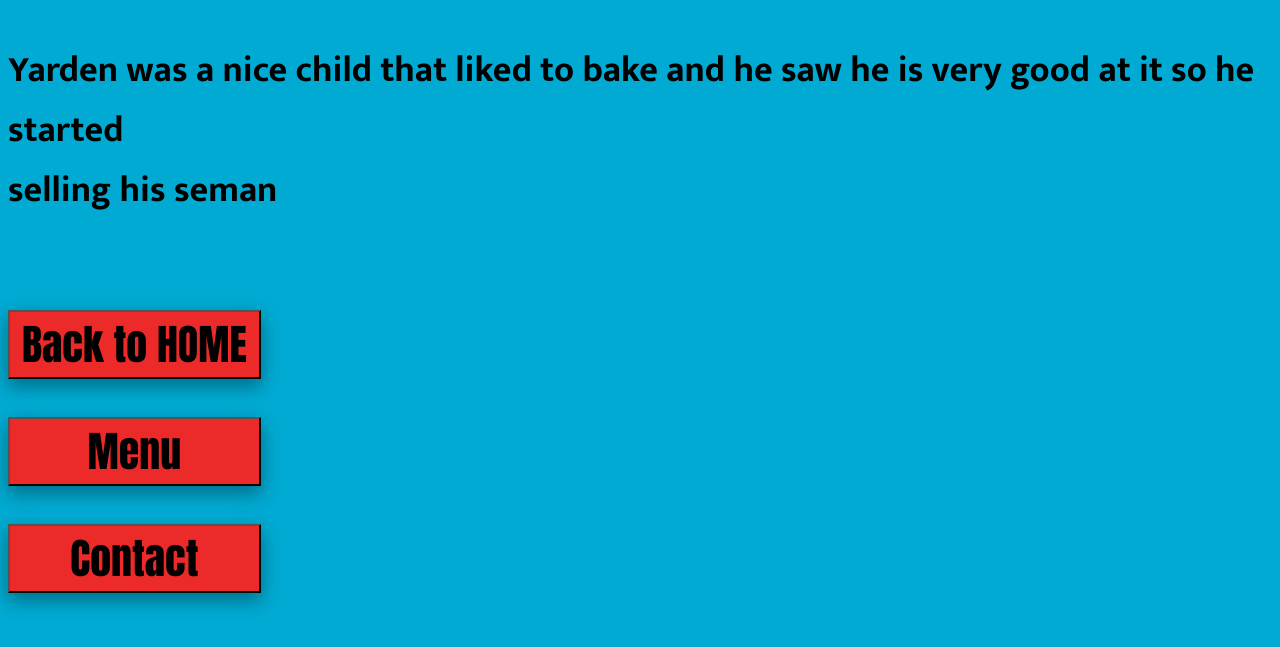
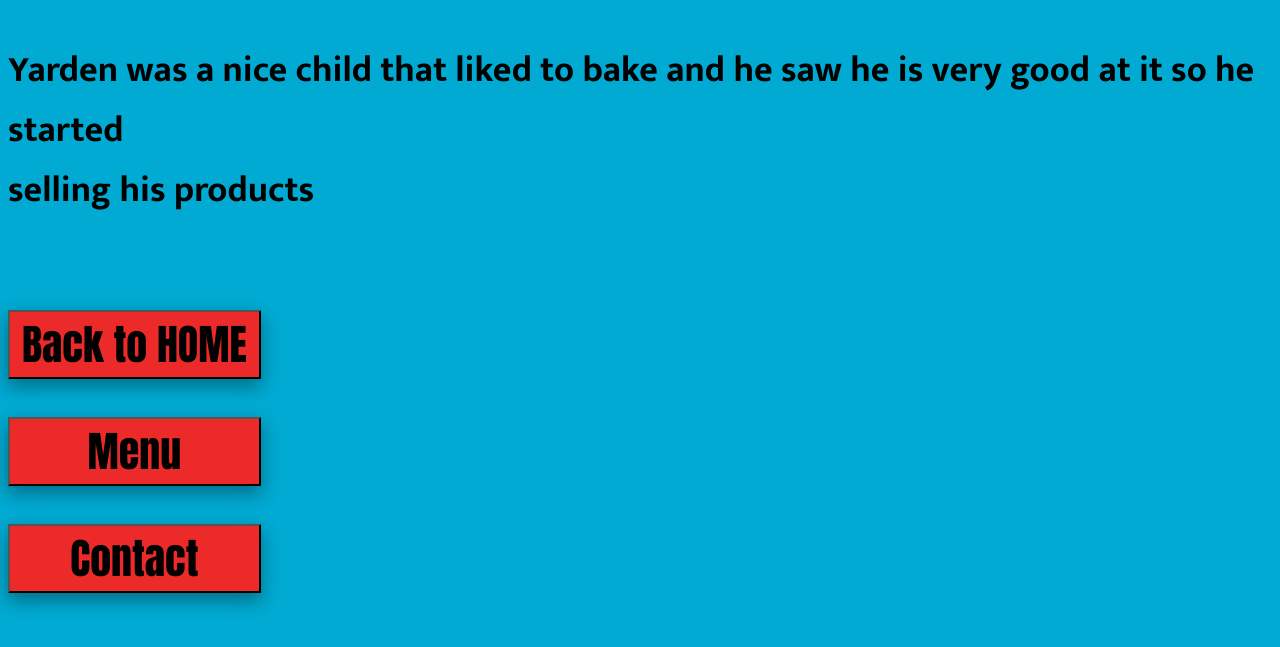
Before and after one commit to nevnevo/YardenBakery2, a plain HTML site: page About.html in a window 1280 px wide. Shown: the part 103-750 px from the top of the page. Drawn offline with Linux system fonts and the light colour scheme; a web font is replaced by a local one.

Commit message:
Update About.html

```diff
--- a/About.html
+++ b/About.html
@@ -74,7 +74,7 @@
 
 
 
-    <p>Yarden was a nice child that liked to bake and he saw he is very good at it so he started </br> selling his seman</p>
+    <p>Yarden was a nice child that liked to bake and he saw he is very good at it so he started </br> selling his products</p>
     </br>
     </br>
     </br>
```
